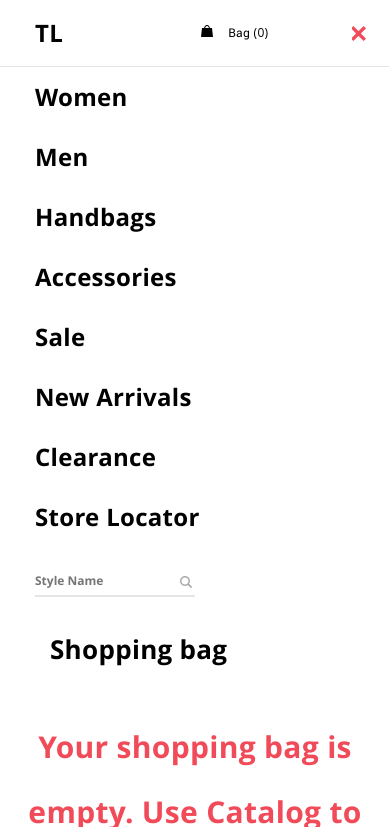
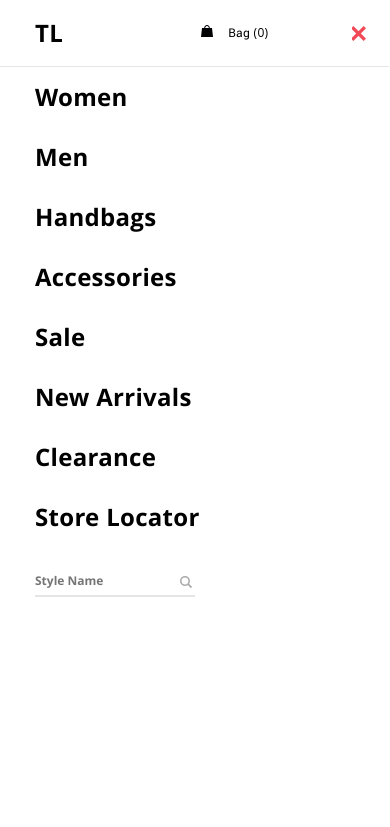
Before and after one commit to AlexGitHubAccount/Final_task_Epam_for_training, a plain HTML site: page shopping-bag.html in a window 390 px wide. Both pictures are taken after a click on the element 352 px from the left and 33 px from the top of the page. Shown: the top 827 px of the page. Drawn offline with Linux system fonts and the light colour scheme; a script that the page names is missing.

Commit message:
fix mobile menu

```diff
--- a/css/main.css
+++ b/css/main.css
@@ -379,6 +379,22 @@ header .display {
     content: 'X';
     color: #757575;
 }
+
+.overflow {
+    overflow: hidden;
+}
+
+.openMenu {
+    position: fixed;
+    background: #fff;
+    top: 0;
+    bottom: 0;
+    z-index: 1;
+    overflow-y: auto;
+    left: 0;
+    right: 0;
+}
+
 .openMenu .iconMenu {
     background-position: bottom center;
 }
--- a/js/main.js
+++ b/js/main.js
@@ -79,8 +79,8 @@ SearchField.prototype.openSearch = function () {//Write a prototype for SearchFi
 
 Gamburger.prototype.openMenu = function (e) {//For mobile resolution
     e.preventDefault();
-
     document.querySelector('.header').classList.toggle('openMenu');
+    document.querySelector('body').classList.toggle('overflow');
     this.nav.classList.toggle('display');
 };
 // Common rules for my project
--- a/shopping-bag.html
+++ b/shopping-bag.html
@@ -10,7 +10,7 @@
     <script defer src="js/catalog.js"></script>
     <script defer src="js/best-offer.js"></script>
     <script defer src="js/main.js"></script>
-    <script defer src="js/shopping-bag.js"></script>
+    <script src="js/shopping-bag.js"></script>
     <title>Shopping-bag</title>
 </head>
 <body>
```
